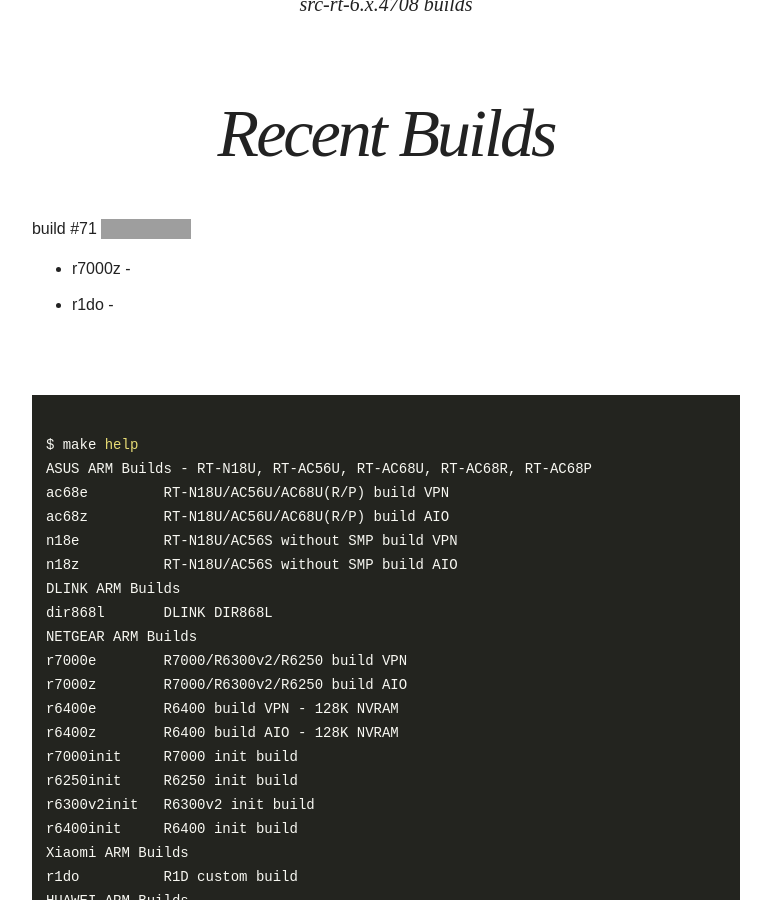
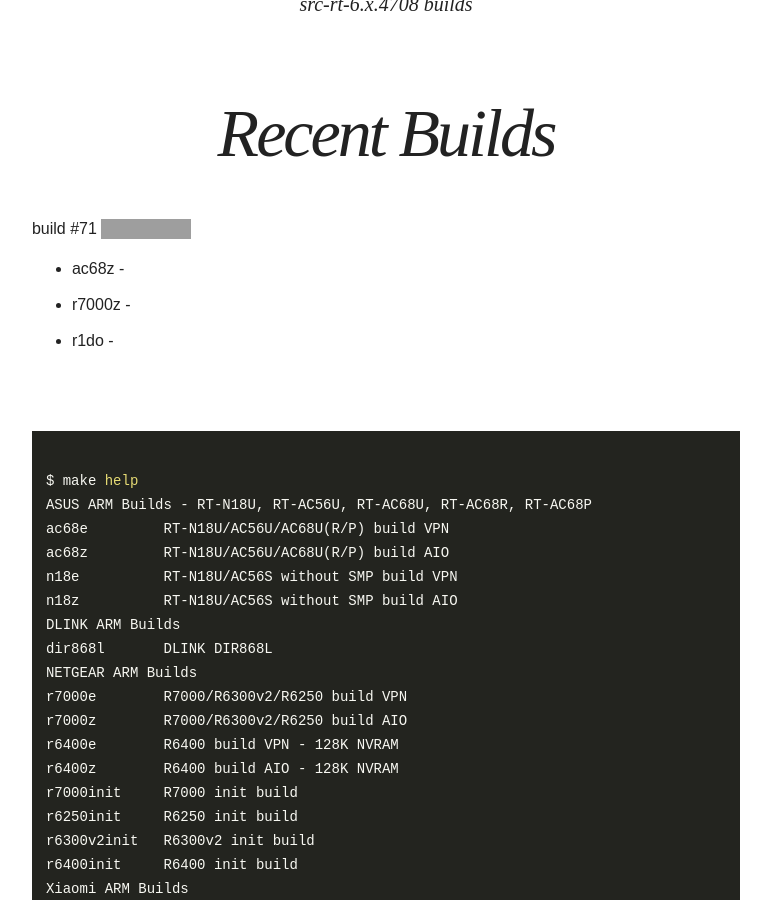
Before and after one commit to oglopss/tomato-arm-ci-jekyll, a Jekyll site: the page built from index.html, in a window 1280 px wide and 900 px high, scrolled down 379 px. Shown: the whole window, without its empty margins (254-1025 px from the left). Built offline with Jekyll 4.4.1, drawn with Linux system fonts in a browser that asks for light colours; nearby versions of some CDN libraries; grey boxes are pictures that could not be loaded.

Commit message:
Travis build 71 ac68z pushed to gh-pages

```diff
--- a/_data/ss.yml
+++ b/_data/ss.yml
@@ -2,3 +2,4 @@ build: 71
 files:
   - 0002 r7000z
   - 0003 r1do
+  - 0001 ac68z
```
